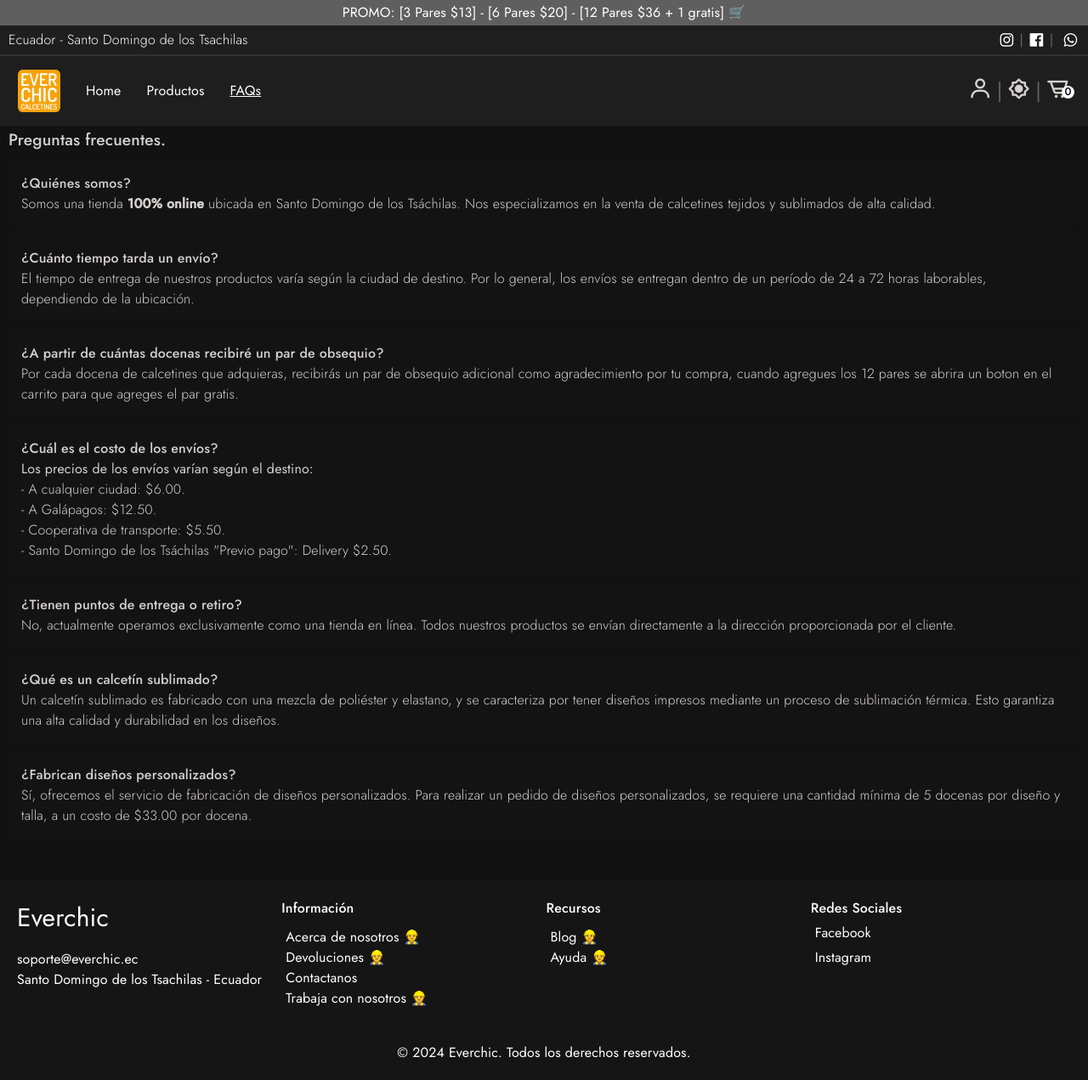
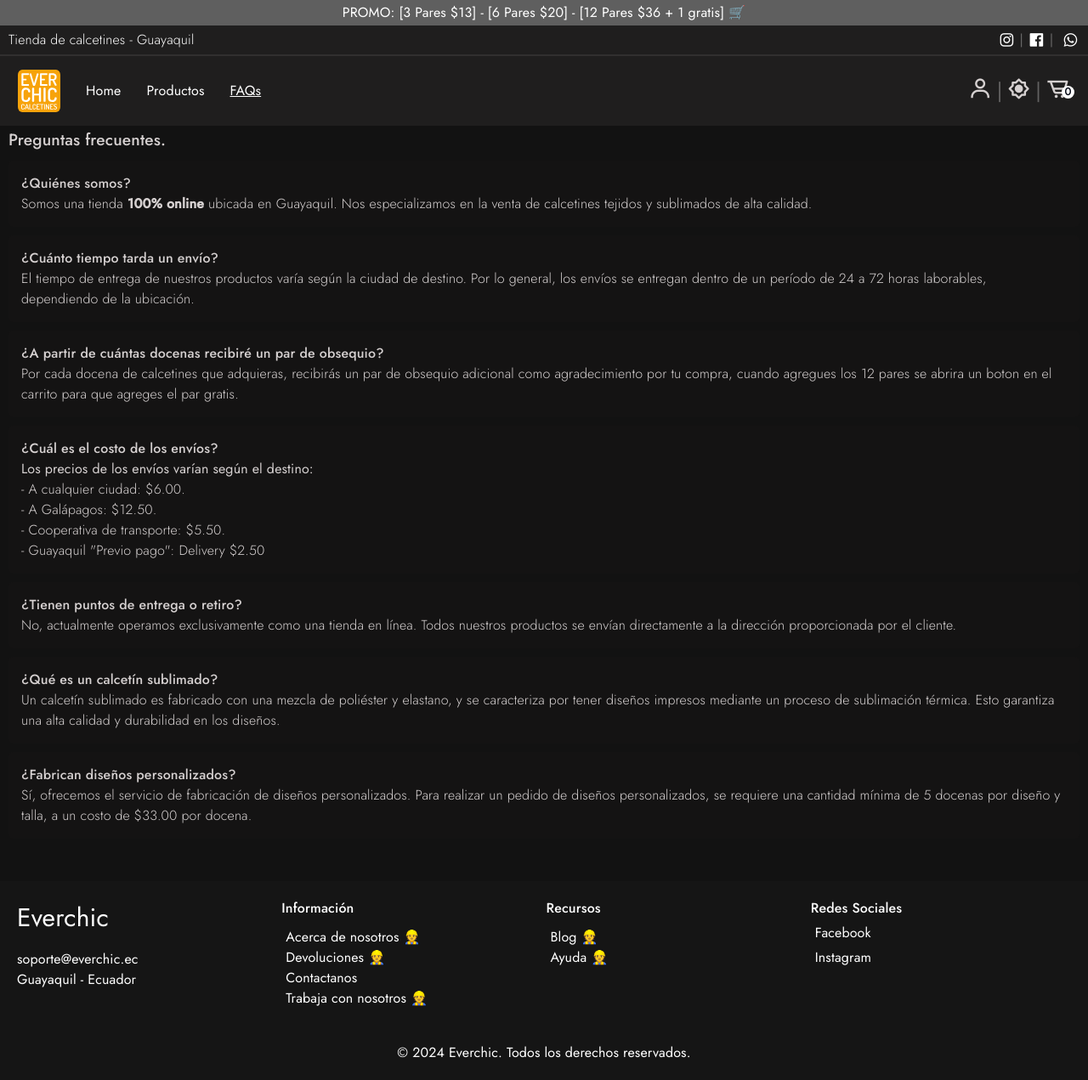
Before and after one commit to HitsoKeyco/everchic_front, a React (Vite) app: page /faqs in a window 1280 px wide. Shown: the whole page at 85% size. Built offline with nearby package versions, Linux system fonts and the light colour scheme.

Commit message:
actualizacion de ubicacion

```diff
--- a/src/Pages/Faqs.jsx
+++ b/src/Pages/Faqs.jsx
@@ -15,7 +15,7 @@
         <span className='faqs_title'>Preguntas frecuentes.</span>
         <div className="faqs_information_container">
           <h3 className='faqs_information_question'>¿Quiénes somos?</h3>
-          <p className="faqs_information_answer">Somos una tienda  <b>100% online</b> ubicada en Santo Domingo de los Tsáchilas. Nos especializamos en la venta de calcetines tejidos y sublimados de alta calidad.</p>
+          <p className="faqs_information_answer">Somos una tienda  <b>100% online</b> ubicada en Guayaquil. Nos especializamos en la venta de calcetines tejidos y sublimados de alta calidad.</p>
         </div>
 
         <div className="faqs_information_container">
@@ -32,7 +32,7 @@
           <p className="faqs_information_answer">- A cualquier ciudad: $6.00.</p>
           <p className="faqs_information_answer">- A Galápagos: $12.50.</p>
           <p className="faqs_information_answer">- Cooperativa de transporte: $5.50.</p>
-          <p className="faqs_information_answer">- Santo Domingo de los Tsáchilas "Previo pago": Delivery $2.50.</p>
+          <p className="faqs_information_answer">- Guayaquil "Previo pago": Delivery $2.50</p>
         </div>
         <div className="faqs_information_container">
           <h3 className='faqs_information_question'>¿Tienen puntos de entrega o retiro?</h3>
--- a/src/components/Footer.jsx
+++ b/src/components/Footer.jsx
@@ -12,7 +12,7 @@
                     <ul className='footer_info'>
                         <li className='footer_title_logo'>Everchic</li>
                         <li><a href="mailto:soporte@everchic.ec" className='footer_link footer_link_email'>soporte@everchic.ec</a></li>
-                        <li>Santo Domingo de los Tsachilas - Ecuador</li>
+                        <li>Guayaquil - Ecuador</li>
                     </ul>
                 </div>
                 <div className='footer_section'>
--- a/src/components/Header.jsx
+++ b/src/components/Header.jsx
@@ -99,7 +99,7 @@
         </div>
         <div className='header_elements_container'>
           <div className="header_info_enterprise">
-            <p className='header_address'>Ecuador - Santo Domingo de los Tsachilas</p>
+            <p className='header_address'>Tienda de calcetines - Guayaquil</p>
 
             <div className="header_social_networks_container">
               {
--- a/src/utils/shippingOption.js
+++ b/src/utils/shippingOption.js
@@ -4,7 +4,7 @@
     { value: 'servientrega galapagos', label: 'Servientrega Galapágos', defaultChecked: false },
     { value: 'servientrega galapagos isabela', label: 'Servientrega Galapágos Isabela', defaultChecked: false },
     { value: 'cooperativa', label: 'Transporte Interprovincial', defaultChecked: false },
-    { value: 'delivery', label: 'Santo Domingo de los Tsachilas (Delivery)', defaultChecked: false }
+    { value: 'delivery', label: 'Guayaquil (Delivery)', defaultChecked: false }
 ];
 
 export default shippingOptions;
```
Also changed, not shown: 2 other files (tests, documents, lock files or other folders).
